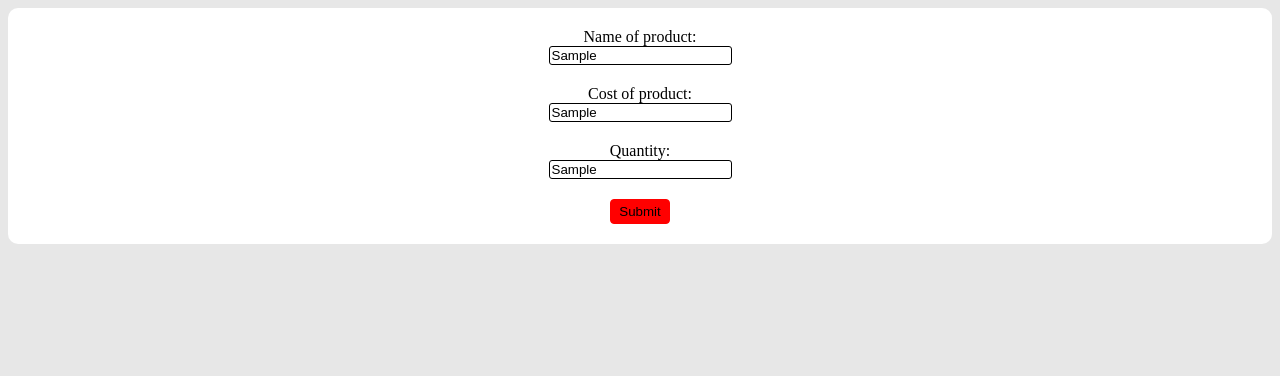
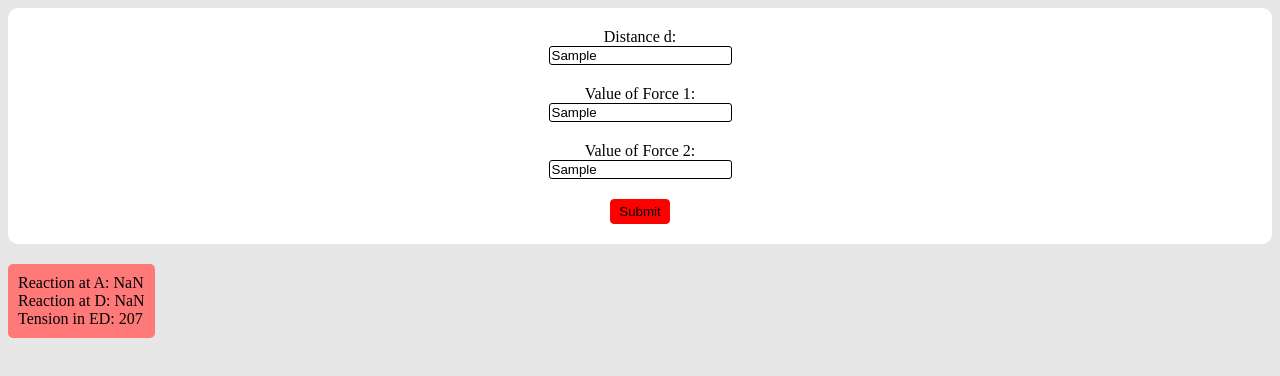
Before and after one commit to Shruti025/Mechathon-2022, a React (Create React App) app: page /question2 in a window 1280 px wide. Both pictures are taken after typing "Sample", "Sample", "Sample" into the empty fields and a click on the button "Submit". Shown: the top 376 px of the page. Built offline with nearby package versions, Linux system fonts and the light colour scheme.

Commit message:
question 2 results

```diff
--- a/src/pages/Question2.js
+++ b/src/pages/Question2.js
@@ -5,7 +5,11 @@ const Question2 = () => {
     const [distance, setDistance] = useState('');
     const [force1, setForce1] = useState('');
     const [force2, setForce2] = useState('');
-    /*const pi = Math.PI;
+    const [temp, setTemp] = useState('');
+    const [reactionA, setReactionA] = useState([]);
+    const [reactionD, setReactionD] = useState([]);
+    const [tension, setTension] = useState([]);
+    const pi = Math.PI;
 
     function GetReaction() {
         const Rd = (Number(force1 * 100) + Number(force2 * 100)) / 300.0;
@@ -14,13 +18,23 @@ const Question2 = () => {
         const Pae = Pab * Math.cos(pi / 3);
         const Pcd = 360 / Math.sin(pi / 3);
         const Ped = Pcd * Math.cos(pi / 3);
-    }*/
+        reactionA.push(Ra);
+        reactionD.push(Rd);
+        tension.push(Ped);
+        console.log(Pae);
+    }
+
+    function print() {
+        setReactionA(reactionA);
+        setReactionD(reactionD);
+        setTension(tension);
+    }
 
     return (
         <div>
             <form className='input-form'>
                 <label
-                    htmlFor="name">Name of product:</label>
+                    htmlFor="name">Distance d:</label>
                 <input
                     type="name"
                     className="form-control"
@@ -31,7 +45,7 @@ const Question2 = () => {
                 />
 
                 <label
-                    htmlFor="cost">Cost of product:</label>
+                    htmlFor="cost">Value of Force 1:</label>
                 <input
                     type="name"
                     className="form-control"
@@ -41,7 +55,7 @@ const Question2 = () => {
                     required
                 />
 
-                <label htmlFor="quantity">Quantity: </label>
+                <label htmlFor="quantity">Value of Force 2: </label>
                 <input
                     type="name"
                     className="form-control"
@@ -51,8 +65,23 @@ const Question2 = () => {
                     required
                 />
 
-                <button type="button">Submit</button>
+                <button type="button" onClick={() => {
+                    GetReaction();
+                    print();
+                    setTemp(temp + 1);
+                }}>Submit</button>
             </form>
+
+            <div className='results'>
+                {reactionA.map((value, key) => (
+                    <div className='results-inner-div'>
+                        <div>Reaction at A: {Math.trunc(value)} </div>
+                        <div>Reaction at D: {Math.trunc(reactionD[key])} </div>
+                        <div>Tension in ED: {Math.trunc(tension[key])}</div>
+                    </div>
+                )
+                )}
+            </div>
         </div>
     )
 }
```
